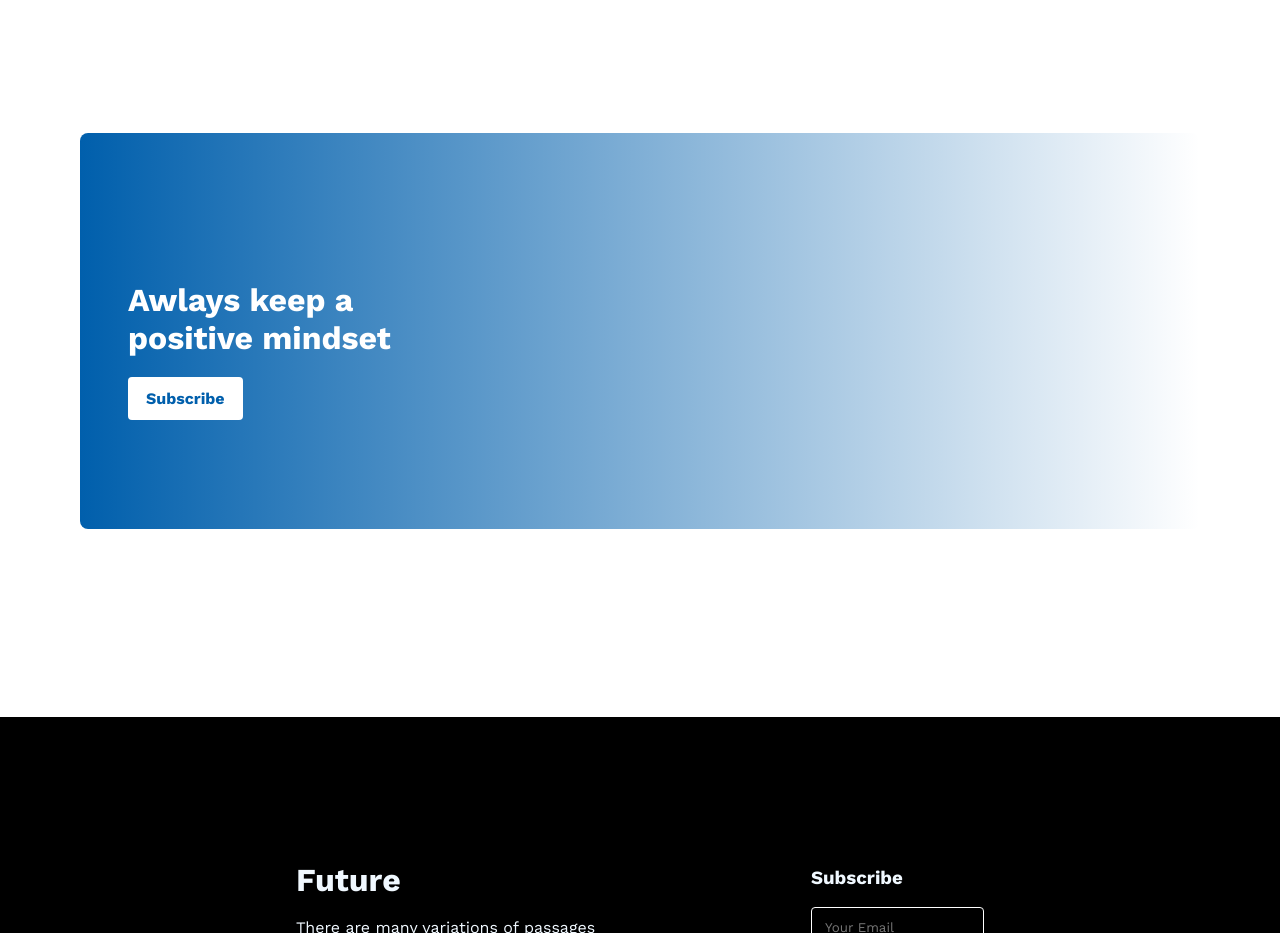
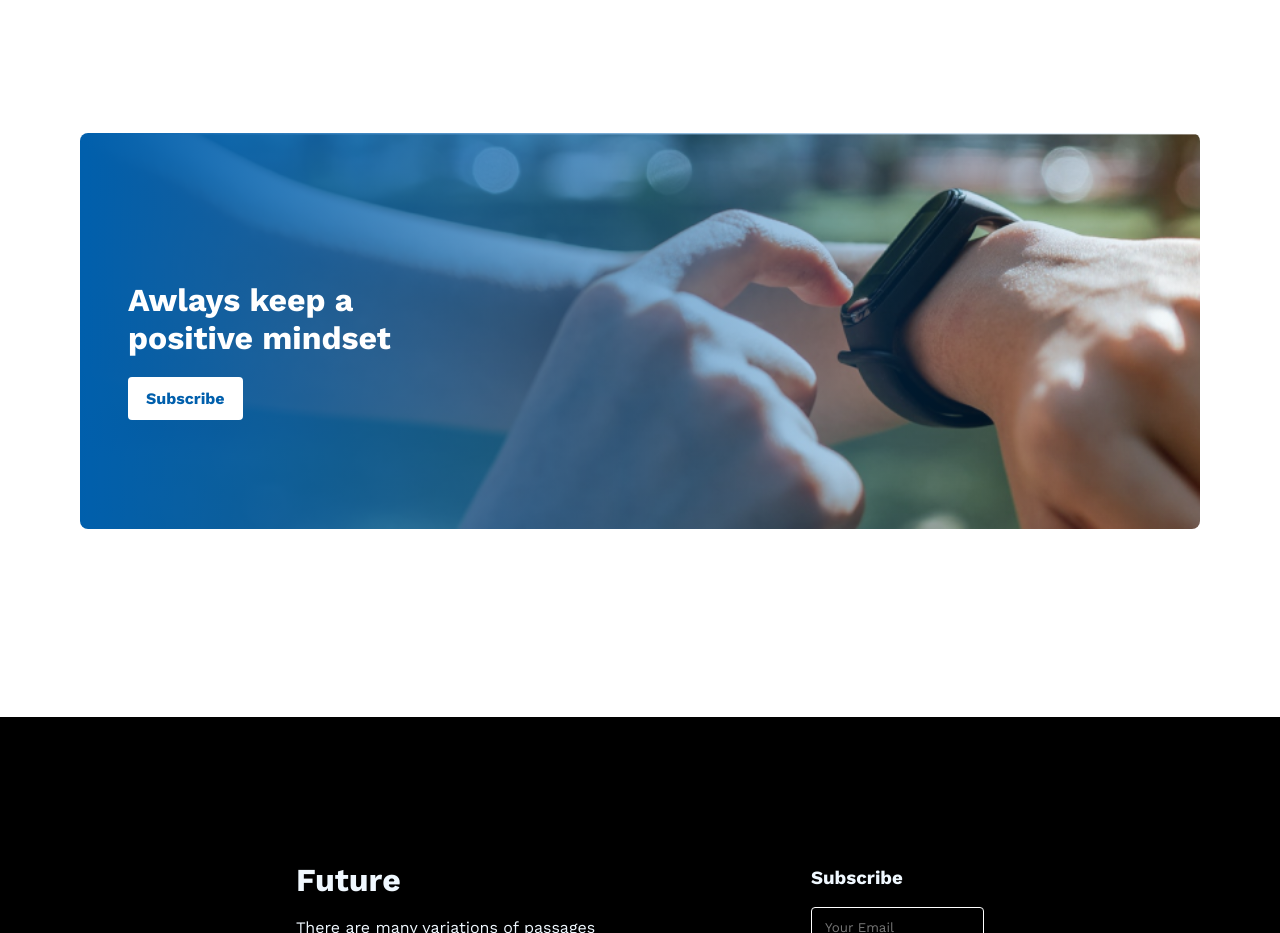
Before and after one commit to Zahid9692/assignment01, a plain HTML site: page index.html in a window 1280 px wide. Shown: the part 1660-2593 px from the top of the page. Drawn offline with nearby package versions, Linux system fonts and the light colour scheme.

Commit message:
Update styles.css

```diff
--- a/styles/styles.css
+++ b/styles/styles.css
@@ -104,7 +104,7 @@
 #bg_2 {
   background-image:
     linear-gradient(90deg, #005FAC 0%, rgba(0, 95, 172, 0) 100%),
-    url(".file:///C:/projectsss/Asssignment-01/images/watch.png");
+    url("/images/watch.png");
   width: 80%;
   height: 300px;
   background-size: cover;
```
